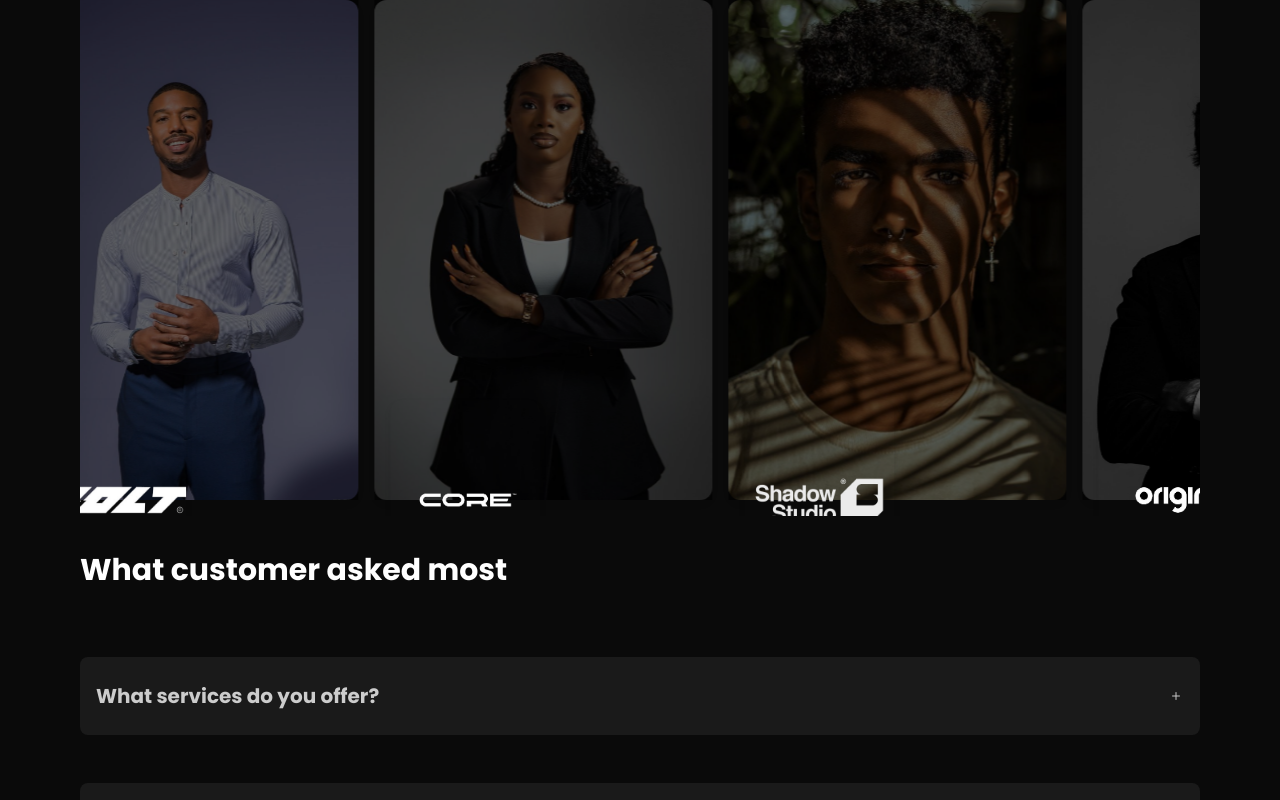
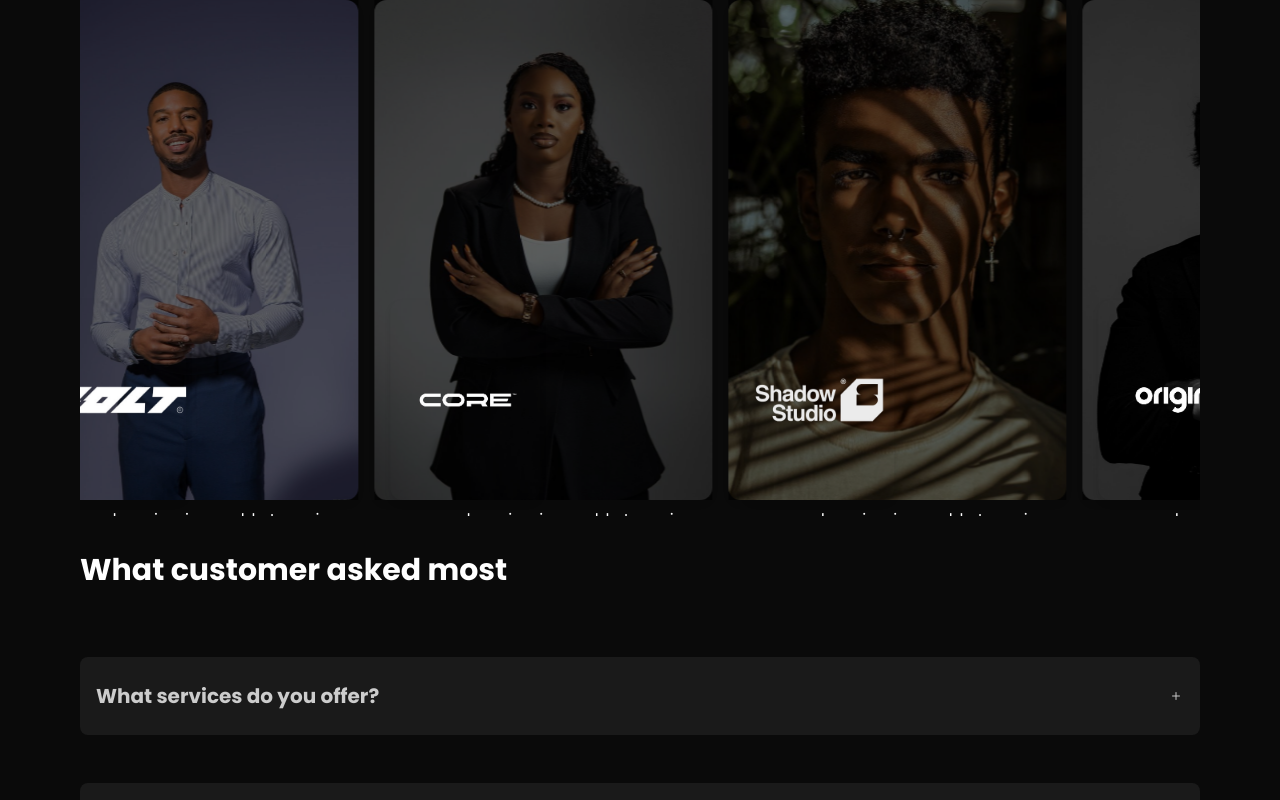
Before and after one commit to plaxive/nebyte, a React (Vite) app: page / in a window 1280 px wide. Shown: the part 3303-4103 px from the top of the page. Built offline with nearby package versions, Linux system fonts and the light colour scheme; a web font is replaced by a local one.

Commit message:
Refactor navigation and header styles

```diff
--- a/src/Styles/Sections.css
+++ b/src/Styles/Sections.css
@@ -161,7 +161,7 @@
 }
 .pain .img img{
     width: 100%;
-    height: 700px;
+    height: 500px;
     object-fit: cover;
     border-radius: var(--radius-md);
 }
@@ -320,7 +320,7 @@ border: 1px solid rgba(2, 45, 19, 0.3);
     object-fit: cover;
 }
 .review-container .review .overlay .data{
-    top: 400px;
+    top: 300px;
     position: absolute;
     height: 100%;
 }
```
